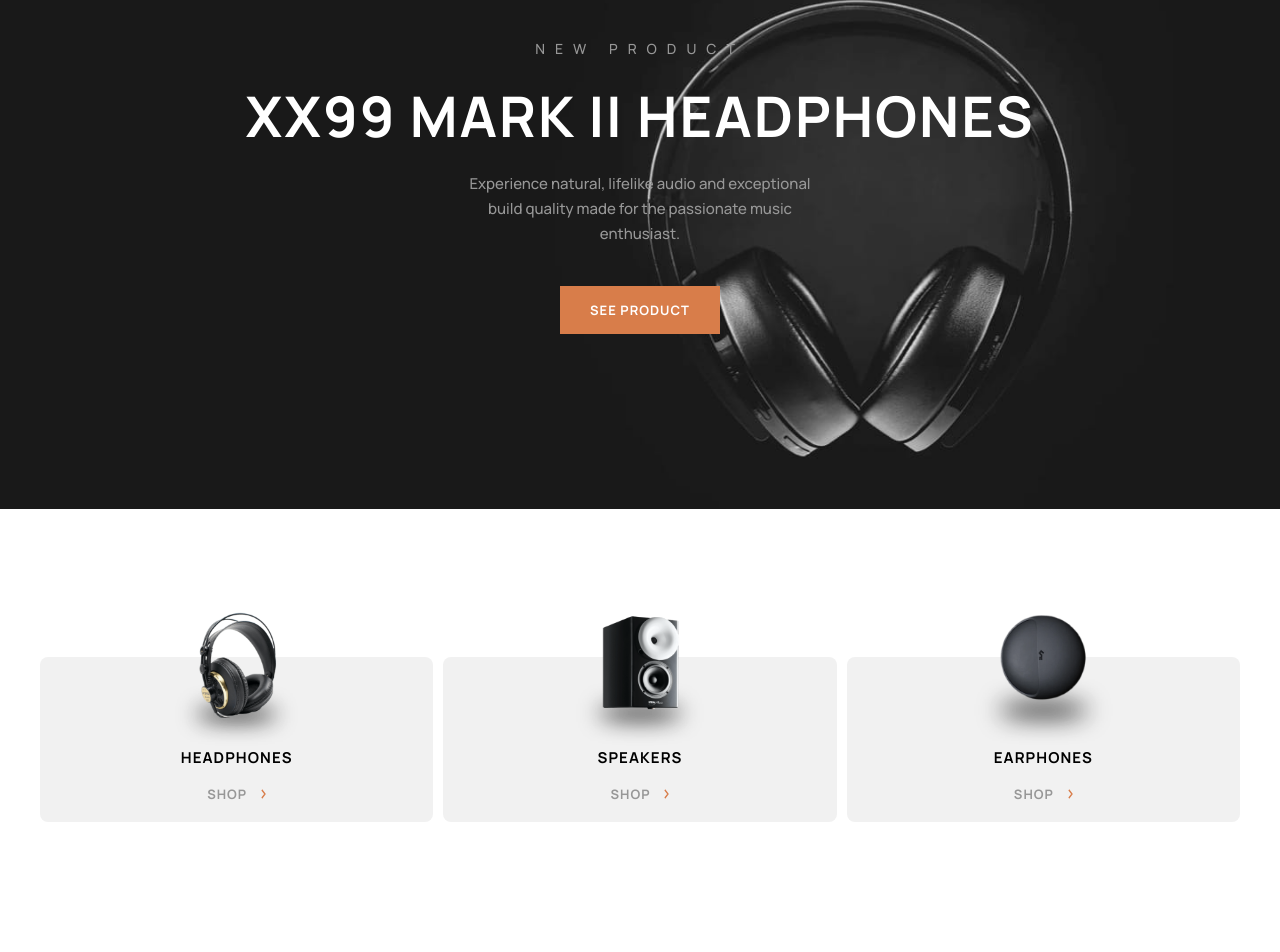
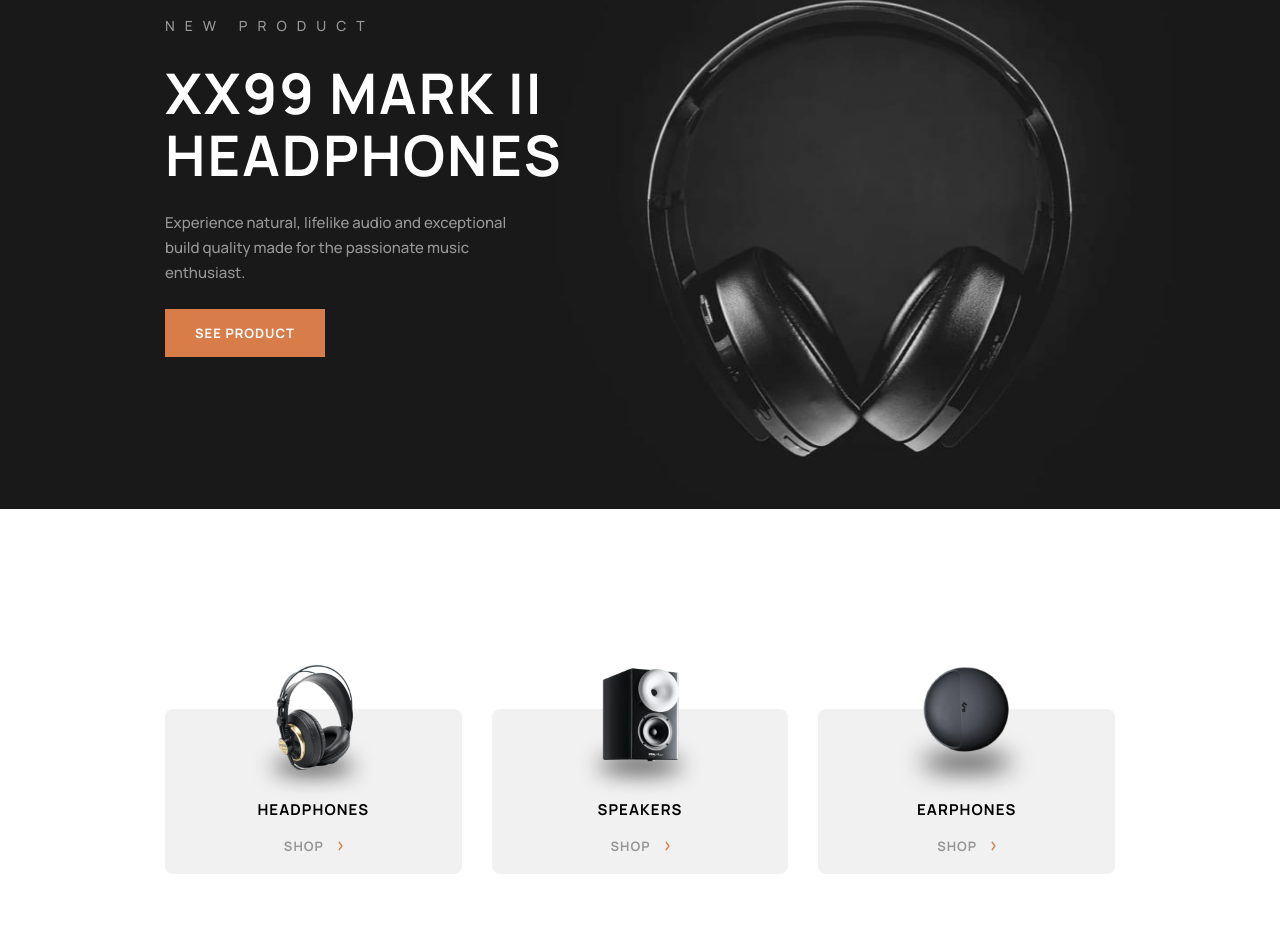
Before and after one commit to MauritzLM/audiophile-website, a React (Vite) app: page / in a window 1280 px wide. Shown: the part 139-1091 px from the top of the page. Built offline with nearby package versions, Linux system fonts and the light colour scheme; no server answers.

Commit message:
updated desktop styles

```diff
--- a/src/assets/sass/components/categories.scss
+++ b/src/assets/sass/components/categories.scss
@@ -67,3 +67,10 @@
         gap: 10px;
     }
 }
+
+/* desktop */
+@media screen and (min-width: 1200px) {
+    .categories {
+        gap: 30px;
+    }
+}
--- a/src/assets/sass/components/otherProducts.scss
+++ b/src/assets/sass/components/otherProducts.scss
@@ -2,6 +2,9 @@
 .other-products {
     h2 {
         text-align: center;
+        font-size: 24px;
+        letter-spacing: .86px;
+        margin-bottom: 40px;
     }
 
     .container {
@@ -18,6 +21,8 @@
 
             h3 {
                 margin: 0;
+                font-size: 24px;
+                letter-spacing: 1.71px;
             }
 
             img {
--- a/src/assets/sass/home.scss
+++ b/src/assets/sass/home.scss
@@ -10,6 +10,7 @@
 
     picture {
         display: block;
+        width: 100%;
 
         img {
             display: block;
@@ -51,6 +52,9 @@
 @media screen and (min-width: 700px) {
     #hero {
         .cs-text {
+            max-width: 400px;
+            padding: 0;
+
             h1 {
                 font-size: 56px;
                 letter-spacing: 2px;
@@ -60,6 +64,34 @@
 
             .cs-button {
                 margin-top: 40px;
+            }
+        }
+    }
+}
+
+@media screen and (min-width: 1200px) {
+    #hero {
+        text-align: left;
+
+        .cs-text {
+            width: 400px;
+            padding: 0;
+            left: 165px;
+
+            h1 {
+                font-size: 56px;
+            }
+
+            .new {
+                margin: 0;
+            }
+
+            p {
+                margin: 24px 0;
+            }
+
+            .cs-button {
+                margin: 0;
             }
         }
     }
@@ -75,10 +107,21 @@
 }
 
 /* tablet */
-.home-content-wrapper {
-    padding: 148px 40px 0 40px;
-    gap: 96px;
+@media screen and (min-width: 700px) {
+    .home-content-wrapper {
+        padding: 148px 40px 0 40px;
+        gap: 96px;
+    }
 }
+
+/* desktop */
+@media screen and (min-width: 1200px) {
+    .home-content-wrapper {
+        padding: 200px 165px 0 165px;
+        gap: 168px;
+    }
+}
+
 
 
 /* FEATURED SECTION */
@@ -98,7 +141,7 @@
 
         // first product
         &:nth-of-type(1) {
-            background-image: url("/src/assets/images/home/desktop/pattern-circles.svg"), linear-gradient(var(--primary), var(--primary));
+            background-image: url("/images/home/desktop/pattern-circles.svg"), linear-gradient(var(--primary), var(--primary));
             background-size: contain;
             background-position: top;
             background-repeat: no-repeat;
@@ -197,7 +240,6 @@
                     }
                 }
             }
-
         }
 
         // third product
@@ -280,3 +322,50 @@
         }
     }
 }
+
+/* desktop */
+@media screen and (min-width: 1200px) {
+    .home-featured {
+        gap: 48px;
+        margin-bottom: 32px;
+
+        li {
+
+            &:nth-of-type(1) {
+                flex-direction: row;
+                position: relative;
+                justify-content: end;
+                padding-right: 95px;
+                height: 560px;
+
+                picture {
+                    margin: 0;
+                    left: 110px;
+                    bottom: -10px;
+
+                    img {
+                        width: 380px;
+                        height: auto;
+                    }
+                }
+
+                .cs-text {
+                    text-align: left;
+                    align-items: start;
+                }
+            }
+
+            &:nth-of-type(2) {
+                padding: 101px 0 101px 95px;
+                height: 320px;
+            }
+
+             &:nth-of-type(3) {
+                gap: 30px;
+                .cs-text {
+                    padding: 101px 0 101px 95px;
+                }
+             }
+        }
+    }
+}
```
